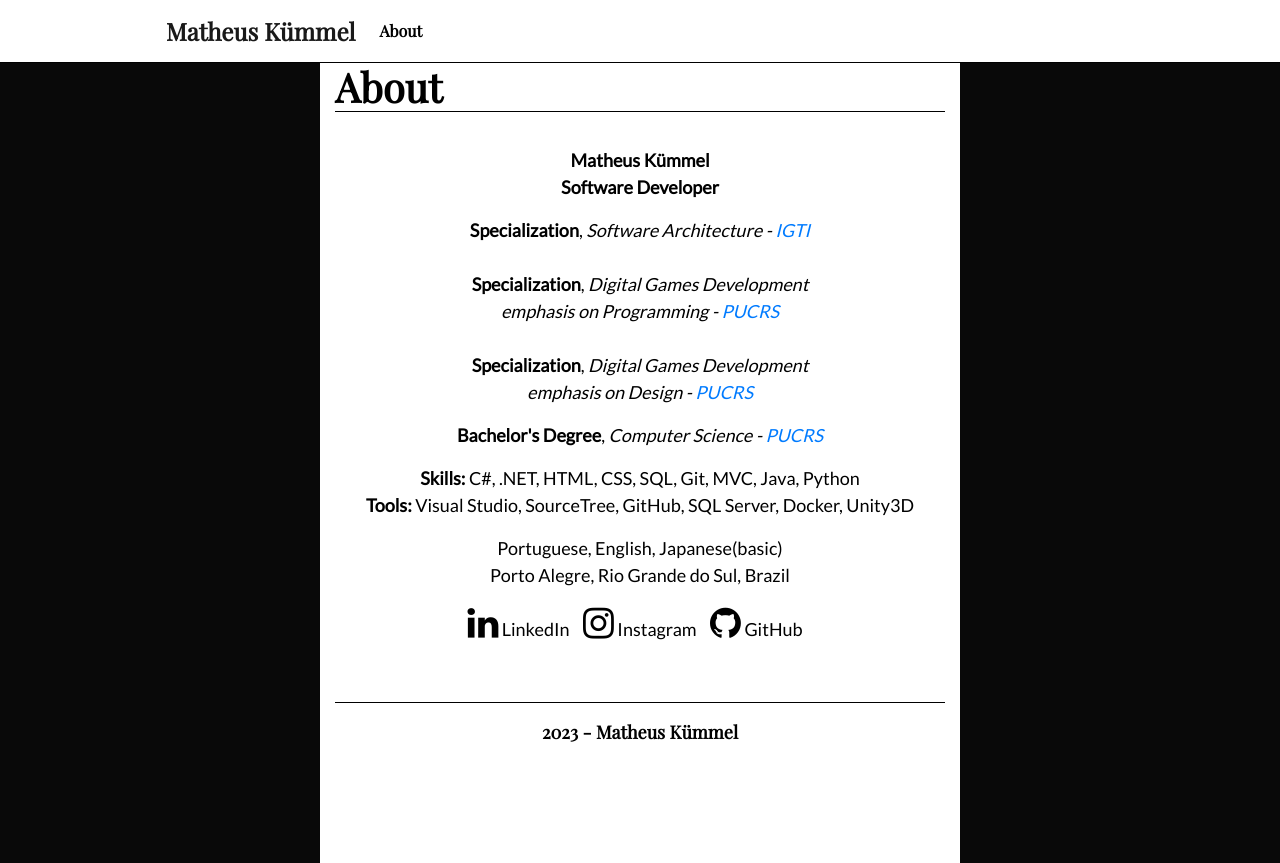
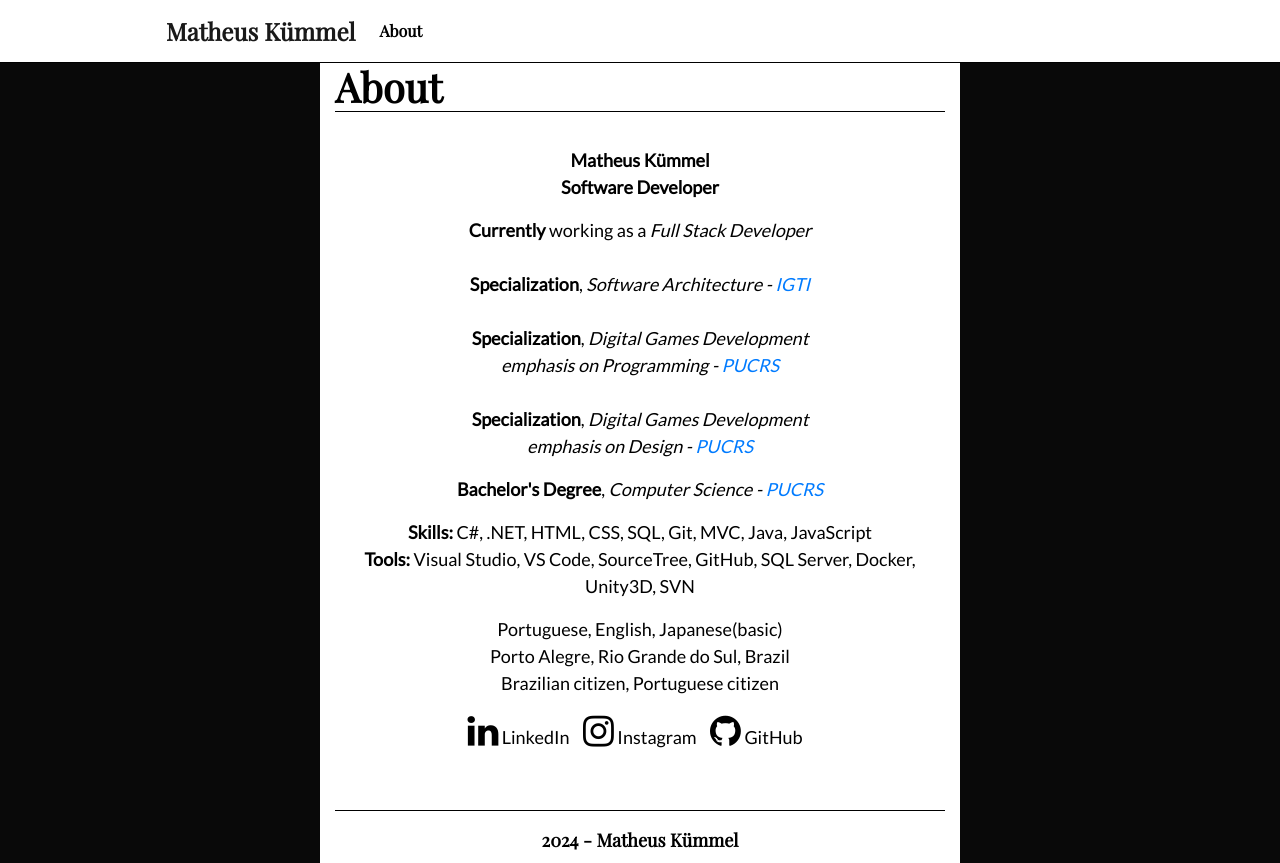
Before and after one commit to mckummel/mckummel.github.io, a plain HTML site: page about.html in a window 1280 px wide. Drawn offline with nearby package versions, Linux system fonts and the light colour scheme; a web font is replaced by a local one.

Commit message:
Update about.html

```diff
--- a/about.html
+++ b/about.html
@@ -42,6 +42,7 @@
                 <b>Software Developer</b>
             </p>
             <p>
+                <b>Currently</b> working as a <i>Full Stack Developer</i> <br/> <br/>
                 <b>Specialization</b>, <i><span>Software Architecture - <a href="https://www.igti.com.br/">IGTI</a></span></i> <br /> <br />
                 <b>Specialization</b>, <i><span>Digital Games Development</span><br /><span>emphasis on Programming - <a href="http://www.pucrs.br/en/">PUCRS</a></span></i>
                 <br /><br />
@@ -49,12 +50,13 @@
             </p>
             <p><b>Bachelor's Degree</b>, <i>Computer Science - <a href="http://www.pucrs.br/en/">PUCRS</a></i></p>
             <p>
-                <b>Skills: </b>C#, .NET, HTML, CSS, SQL, Git, MVC, Java, Python<br />
-                <b>Tools: </b>Visual Studio, SourceTree, GitHub, SQL Server, Docker, Unity3D<br />
+                <b>Skills: </b>C#, .NET, HTML, CSS, SQL, Git, MVC, Java, JavaScript<br />
+                <b>Tools: </b>Visual Studio, VS Code, SourceTree, GitHub, SQL Server, Docker, Unity3D, SVN<br />
             </p>
             <p>
                 Portuguese, English, Japanese(basic)<br />
                 Porto Alegre, Rio Grande do Sul, Brazil<br />
+                Brazilian citizen, Portuguese citizen
             </p>
             <p>
                 <a class="socialnetwork" href="https://www.linkedin.com/in/matheus-kummel/" title="My LinkedIn profile">
@@ -72,7 +74,7 @@
             </p>
             <br />
             <hr />
-            <b id="footer">2023 - Matheus Kümmel</b>
+            <b id="footer">2024 - Matheus Kümmel</b>
         </div>
     </div>
 
```
